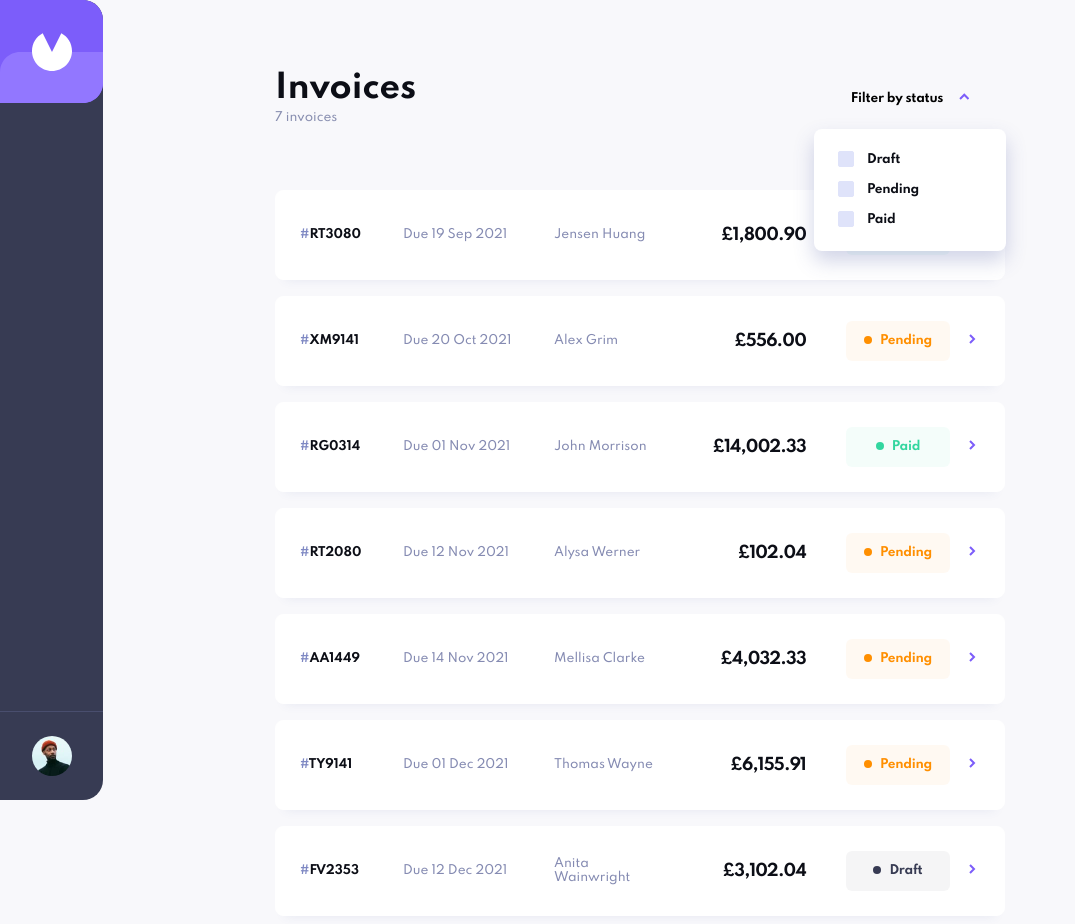
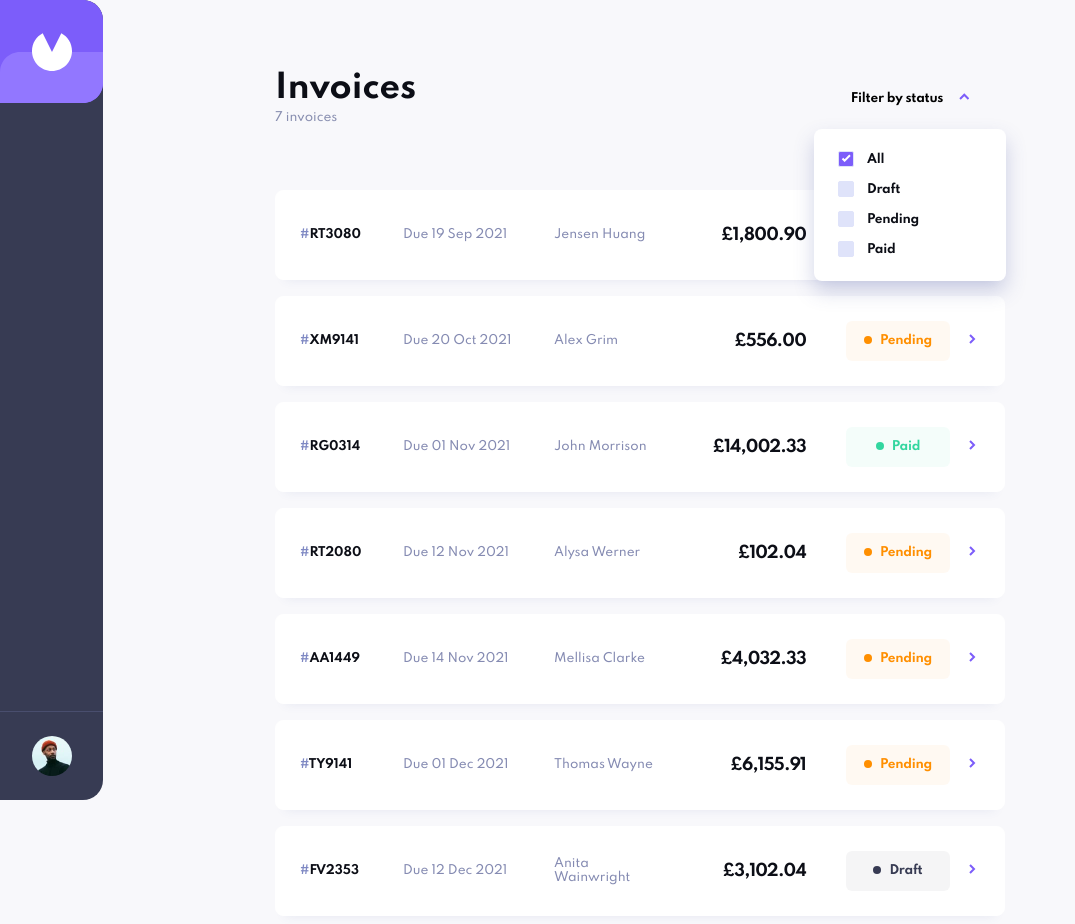
Before and after one commit to agrajy10/invoice-app, a React (Vite) app: page / in a window 1280 px wide. Both pictures are taken after a click on the button "Filter by status". Shown: the top 924 px of the page, without its empty margins (0-1075 px from the left). Built offline with nearby package versions, Linux system fonts and the light colour scheme.

Commit message:
Replaced checkbox with radio in filter dropdown

```diff
--- a/src/components/CustomCheckbox.jsx
+++ b/src/components/CustomRadio.jsx
@@ -4,7 +4,7 @@ import IconCheck from '../assets/icon-check.svg';
 
 const Wrapper = styled.div`
   position: relative;
-  input[type='checkbox'] {
+  input[type='radio'] {
     position: absolute;
     top: 0;
     left: 0;
@@ -15,7 +15,7 @@ const Wrapper = styled.div`
   }
 `;
 
-const CustomCheckboxLabel = styled.label`
+const CustomRadioLabel = styled.label`
   position: relative;
   span {
     padding-left: 29px;
@@ -43,22 +43,15 @@ const CustomCheckboxLabel = styled.label`
   }
 `;
 
-function CustomCheckbox({ id, label, onChange, value, checked }) {
+function CustomRadio({ id, label, onChange, ...rest }) {
   return (
     <Wrapper>
-      <CustomCheckboxLabel htmlFor={id}>
-        <input
-          type="checkbox"
-          name={id}
-          id={id}
-          value={value}
-          checked={checked}
-          onChange={onChange}
-        />
+      <CustomRadioLabel htmlFor={id}>
+        <input type="radio" id={id} onChange={onChange} {...rest} />
         <span>{label}</span>
-      </CustomCheckboxLabel>
+      </CustomRadioLabel>
     </Wrapper>
   );
 }
 
-export default CustomCheckbox;
+export default CustomRadio;
--- a/src/components/FilterDropdown.jsx
+++ b/src/components/FilterDropdown.jsx
@@ -1,7 +1,7 @@
 import { useState } from 'react';
 import styled from 'styled-components';
 
-import CustomCheckbox from './CustomCheckbox';
+import CustomRadio from './CustomRadio';
 
 import IconArrowDown from '../assets/icon-arrow-down.svg';
 
@@ -49,19 +49,15 @@ const DropdownWrapper = styled.div`
   }
 `;
 
-const filterOptions = ['draft', 'pending', 'paid'];
-
 function FilterDropdown() {
   const [isExpanded, setisExpanded] = useState(false);
-  const [checkedState, setCheckedState] = useState(new Array(filterOptions.length).fill(false));
+  const [filter, setFilter] = useState('all');
 
   const onClick = () => setisExpanded(!isExpanded);
 
-  const onChange = (position) => {
-    const updatedCheckedState = checkedState.map((item, index) =>
-      index === position ? !item : item
-    );
-    setCheckedState(updatedCheckedState);
+  const onChange = (e) => {
+    setFilter(e.target.value);
+    setisExpanded(false);
   };
 
   return (
@@ -71,18 +67,38 @@ function FilterDropdown() {
       </DropdownButton>
       {isExpanded && (
         <DropdownWrapper>
-          {filterOptions.map((filterOption, index) => {
-            return (
-              <CustomCheckbox
-                key={index}
-                id={filterOption}
-                label={filterOption}
-                value={filterOption}
-                checked={checkedState[index]}
-                onChange={() => onChange(index)}
-              />
-            );
-          })}
+          <CustomRadio
+            name="invoices-filter"
+            id="all"
+            label="All"
+            value="all"
+            checked={filter === 'all'}
+            onChange={onChange}
+          />
+          <CustomRadio
+            name="invoices-filter"
+            id="draft"
+            label="Draft"
+            value="draft"
+            checked={filter === 'draft'}
+            onChange={onChange}
+          />
+          <CustomRadio
+            name="invoices-filter"
+            id="pending"
+            label="Pending"
+            value="pending"
+            checked={filter === 'pending'}
+            onChange={onChange}
+          />
+          <CustomRadio
+            name="invoices-filter"
+            id="paid"
+            label="Paid"
+            value="paid"
+            checked={filter === 'paid'}
+            onChange={onChange}
+          />
         </DropdownWrapper>
       )}
     </Wrapper>
```
